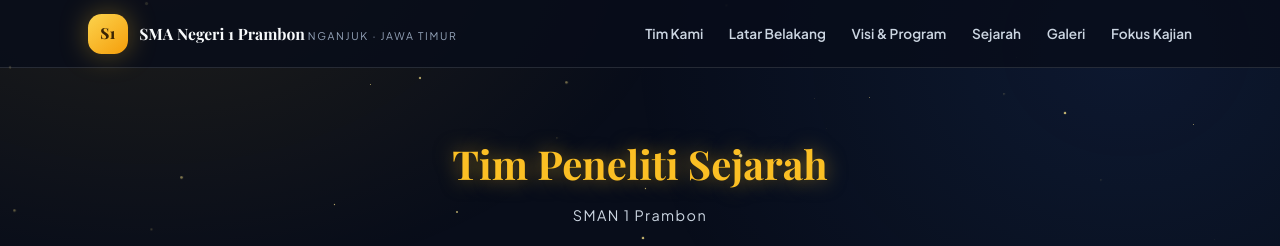
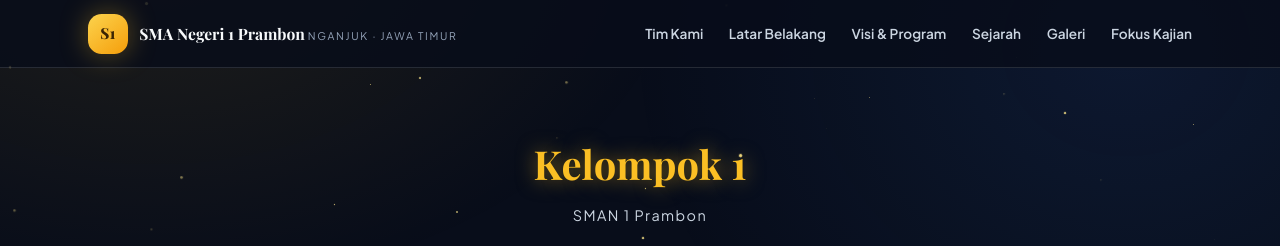
Before and after one commit to LucidSc1pt/Penelitian-Sejarah-X-1, a plain HTML site: page index.html in a window 1280 px wide. Shown: the top 246 px of the page. Drawn offline with nearby package versions, Linux system fonts and the light colour scheme; a web font is replaced by a local one.

Commit message:
Sync project files via Zip2Git

```diff
--- a/index.html
+++ b/index.html
@@ -942,7 +942,7 @@
   <!-- ================= TEAM BLACK HOLE ================= -->
   <section id="kelompok" class="team-section">
     <div class="team-title">
-      <h2>Tim Peneliti Sejarah</h2>
+      <h2>Kelompok 1</h2>
       <p>SMAN 1 Prambon</p>
     </div>
 
```
